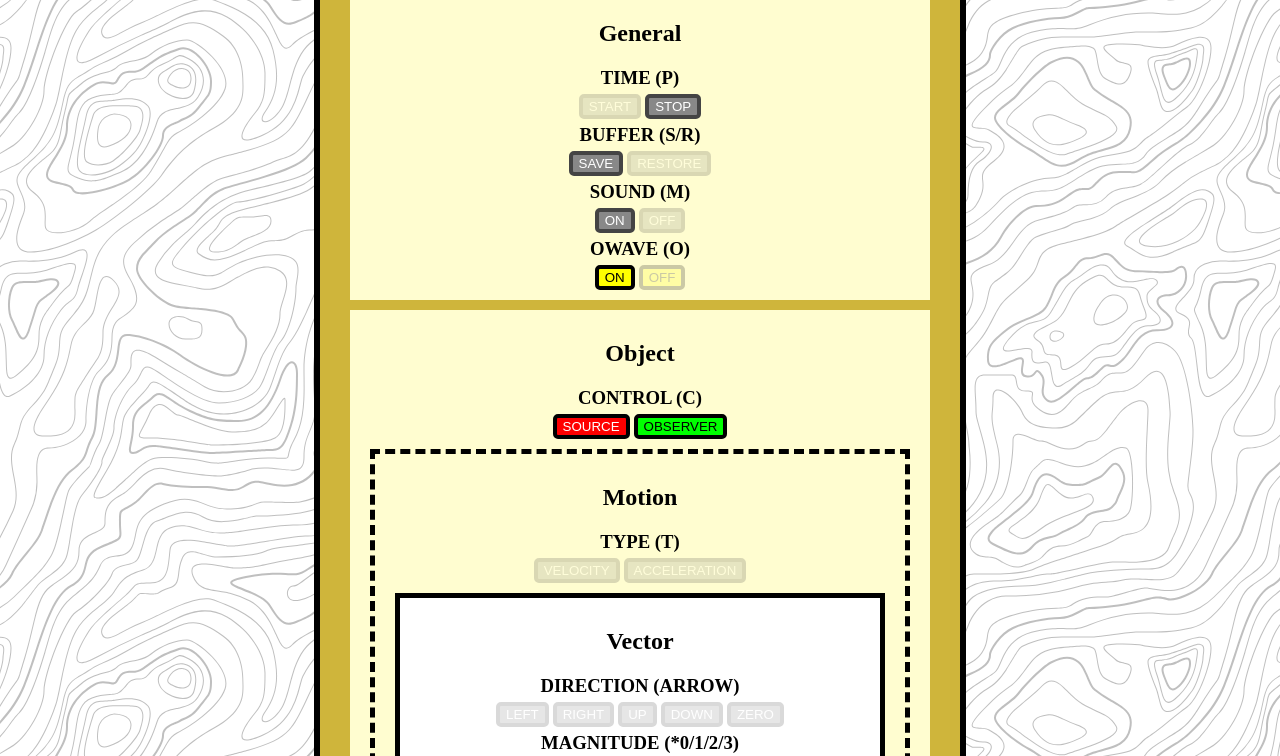
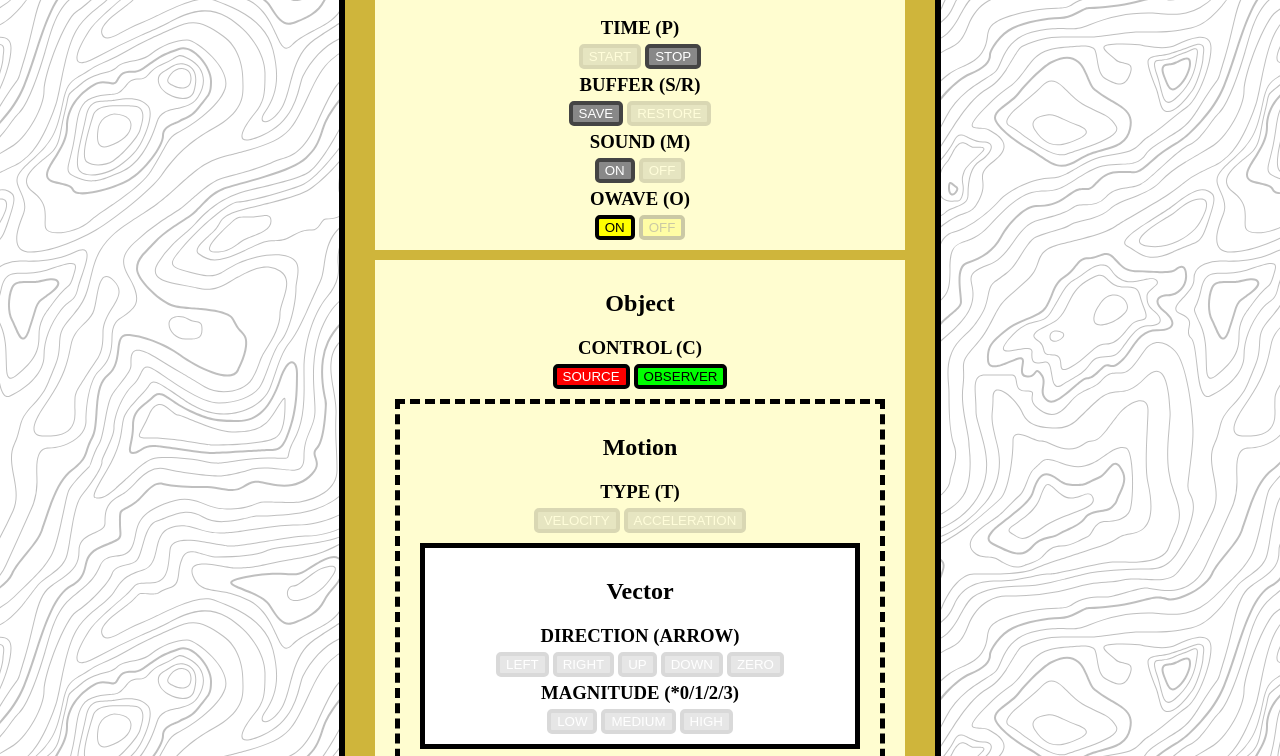
Before and after one commit to Elixonus/doppler, a plain HTML site: page doppler/index.html in a window 1280 px wide. Shown: the part 171-927 px from the top of the page. Drawn offline with Linux system fonts and the light colour scheme.

Commit message:
Fixed styling mistake.

```diff
--- a/doppler/style.css
+++ b/doppler/style.css
@@ -1,6 +1,6 @@
 body
 {
-    padding: 50px;
+    padding: 0px;
     text-align: center;
     background-color: #ffffff;
     background-image: url("./background.svg");
@@ -59,11 +59,10 @@ body
 
 #container-doppler
 {
-    margin: auto;
+    margin: 0 auto;
     padding: 20px;
-    width: 80%;
-    min-width: 300px;
-    max-width: 600px;
+    width: 550px;
+    max-width: 100%;
     background-color: #cfb53b;
     border: 6px solid #000000;
 }
```
